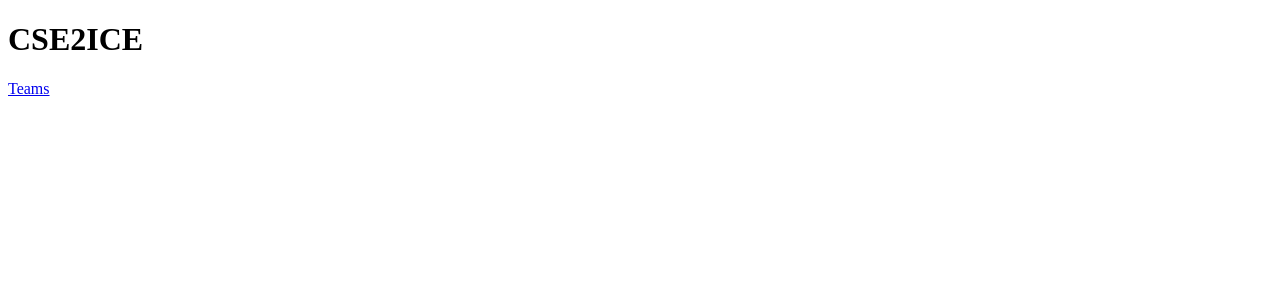
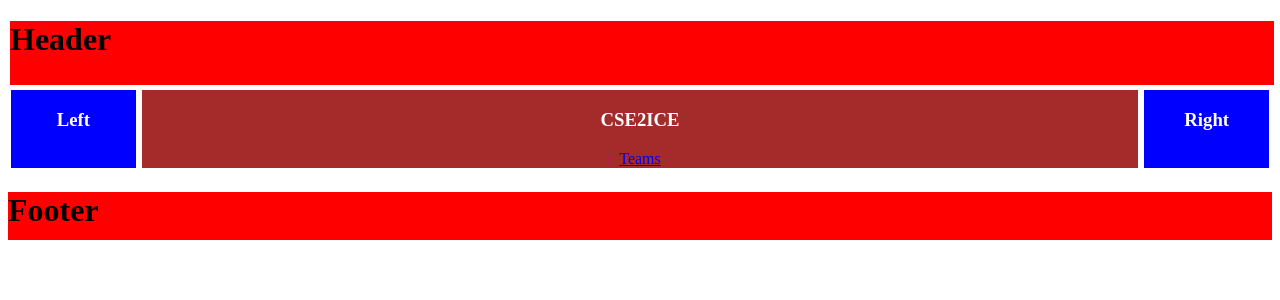
Before and after one commit to phuongTP1998/assignment-cs2ice, an Angular app: page / in a window 1280 px wide. Shown: the top 300 px of the page. Built offline with nearby package versions, Linux system fonts and the light colour scheme.

Commit message:
create skeleton for the page

```diff
--- a/package.json
+++ b/package.json
@@ -20,7 +20,7 @@
     "@angular/platform-browser-dynamic": "~7.2.0",
     "@angular/router": "~7.2.0",
     "core-js": "^2.5.4",
-    "rxjs": "~6.3.3",
+    "rxjs": "^6.3.3",
     "tslib": "^1.9.0",
     "zone.js": "~0.8.26"
   },
--- a/src/app/team.service.ts
+++ b/src/app/team.service.ts
@@ -1,23 +1,32 @@
-import { Injectable } from '@angular/core';
-import { Observable } from 'rxjs';
-import { of } from 'rxjs';
-import {catchError, map, tap} from 'rxjs/operators';
+import { Injectable } from "@angular/core";
+import { Observable } from "rxjs";
+import { of } from "rxjs";
+import { catchError, map, tap } from "rxjs/operators";
 
-import { Team } from './Team'
-import { HttpClient, HttpHeaders } from '@angular/common/http';
-
+import { Team } from "./team";
+import { HttpClient, HttpHeaders } from "@angular/common/http";
 
 @Injectable()
 export class TeamService {
   private teamsURL = "https://api.squiggle.com.au/?q=teams";
-  constructor(
-    private http: HttpClient
-  ) {}
+  constructor(private http: HttpClient) {}
 
- teams = [new Team(346, "Leicester City", "Foxes", "http://upload.wikimedia.org/wikipedia/en/6/63/Leicester02.png"), new Team(394, "Crystal Palace","Crystal", "http://upload.wikimedia.org/wikipedia/de/b/bf/Crystal_Palace_F.C._logo_(2013).png")];
+  teams = [
+    new Team(
+      346,
+      "Leicester City",
+      "Foxes",
+      "http://upload.wikimedia.org/wikipedia/en/6/63/Leicester02.png"
+    ),
+    new Team(
+      394,
+      "Crystal Palace",
+      "Crystal",
+      "http://upload.wikimedia.org/wikipedia/de/b/bf/Crystal_Palace_F.C._logo_(2013).png"
+    )
+  ];
 
-
-  getTeams(): Observable<object> {
-    return this.http.get(this.teamsURL);
+  getTeams(): Observable<Team[]> {
+    return this.http.get<Team[]>(this.teamsURL);
   }
 }
--- a/src/index.html
+++ b/src/index.html
@@ -1,14 +1,57 @@
-<!doctype html>
+<!DOCTYPE html>
 <html lang="en">
   <head>
-  <meta charset="utf-8">
+    <meta charset="utf-8" />
     <title>CSE2ICE</title>
-  <base href="/">
+    <base href="/" />
+    <style>
+      .header {
+        width: 100%;
+        background-color: red;
+        margin: 2px;
+        height: 4rem;
+      }
 
-  <meta name="viewport" content="width=device-width, initial-scale=1">
-  <link rel="icon" type="image/x-icon" href="favicon.ico">
+      .flex-container {
+        display: flex;
+        background-color: white;
+      }
+
+      .flex-container > section {
+        background: blue;
+        color: white;
+        border-style: solid;
+        text-align: center;
+        border-color: white;
+      }
+
+      .footer {
+        width: 100%;
+        height: 3rem;
+        background-color: red;
+      }
+    </style>
+
+    <meta name="viewport" content="width=device-width, initial-scale=1" />
+    <link rel="icon" type="image/x-icon" href="favicon.ico" />
   </head>
   <body>
+    <header class="header">
+      <h1>Header</h1>
+    </header>
+    <section class="flex-container">
+      <section style="flex-basis: 10%">
+        <h1>Left</h1>
+      </section>
+      <section style="flex-basis: 80%; background-color: brown;">
         <app-root></app-root>
+      </section>
+      <section style="flex-basis: 10%">
+        <h1>Right</h1>
+      </section>
+    </section>
+    <footer class="footer">
+      <h1>Footer</h1>
+    </footer>
   </body>
 </html>
```
Also changed, not shown: src/app/app.module.ts (+13 -22 lines), src/app/parent/parent.component.ts (+10 -14 lines). Lines whose indentation alone changed are shown as unchanged.
